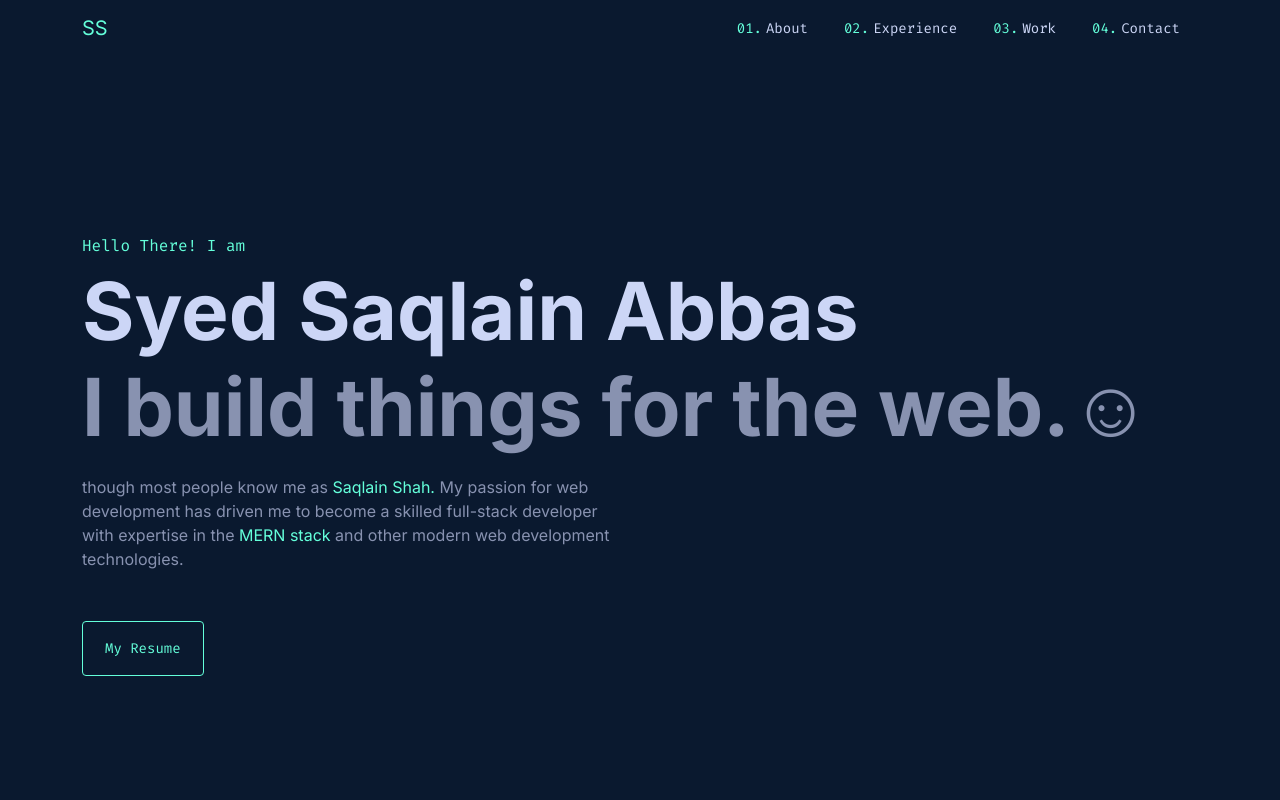
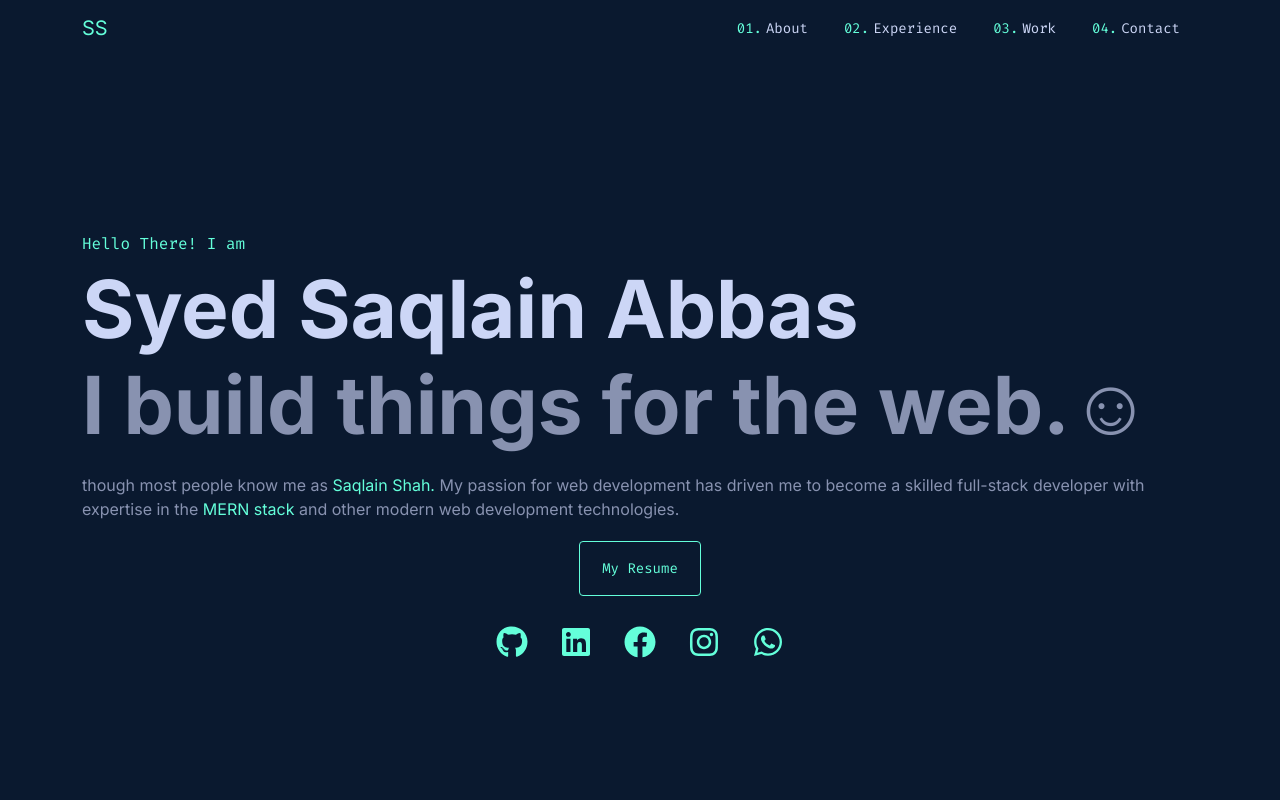
Before and after one commit to cyedzada-1/porfolio, a React (Create React App) app: page / in a window 1280 px wide. Shown: the top 800 px of the page. Built offline with nearby package versions, Linux system fonts and the light colour scheme.

Commit message:
add social media platform

```diff
--- a/public/index.html
+++ b/public/index.html
@@ -3,13 +3,13 @@
   <head>
     <meta charset="utf-8" />
     <meta name="viewport" content="width=device-width, initial-scale=1" />
-    <meta
-      name="description"
-      content="Portfolio"
+    <meta name="description" content="Portfolio" />
+    <link rel="preconnect" href="https://fonts.googleapis.com" />
+    <link rel="preconnect" href="https://fonts.gstatic.com" crossorigin />
+    <link
+      href="https://fonts.googleapis.com/css2?family=Poppins:wght@400;500;700&display=swap"
+      rel="stylesheet"
     />
-    <link rel="preconnect" href="https://fonts.googleapis.com">
-    <link rel="preconnect" href="https://fonts.gstatic.com" crossorigin>
-    <link href="https://fonts.googleapis.com/css2?family=Poppins:wght@400;500;700&display=swap" rel="stylesheet">
     <title>Saqlain Shah</title>
   </head>
   <body>
--- a/src/components/Banner.js
+++ b/src/components/Banner.js
@@ -1,6 +1,6 @@
 import React from "react";
 import { Container } from "react-bootstrap";
-
+import SocialMedia from "./SocialMedia";
 import "../styles/Banner.css";
 
 export default function Banner() {
@@ -31,6 +31,7 @@ export default function Banner() {
             >
               My Resume
             </a>
+            <SocialMedia />
           </div>
         </div>
       </Container>
--- /dev/null
+++ b/src/components/SocialMedia.js
@@ -0,0 +1,51 @@
+import React from "react";
+import {
+  FaGithub,
+  FaLinkedin,
+  FaFacebook,
+  FaInstagram,
+  FaWhatsapp,
+} from "react-icons/fa";
+import "../styles/SocialMedia.css";
+
+export default function SocialMedia() {
+  return (
+    <div className="social-media-container">
+      <a
+        href="https://github.com/saqlain-shah"
+        target="_blank"
+        rel="noopener noreferrer"
+      >
+        <FaGithub className="social-media-icon" />
+      </a>
+      <a
+        href="https://www.linkedin.com/in/saqlain-shah/"
+        target="_blank"
+        rel="noopener noreferrer"
+      >
+        <FaLinkedin className="social-media-icon" />
+      </a>
+      <a
+        href="https://www.facebook.com/cyedzada1/"
+        target="_blank"
+        rel="noopener noreferrer"
+      >
+        <FaFacebook className="social-media-icon" />
+      </a>
+      <a
+        href="https://www.instagram.com/shah_baltee/"
+        target="_blank"
+        rel="noopener noreferrer"
+      >
+        <FaInstagram className="social-media-icon" />
+      </a>
+      <a
+        href="https://wa.me/+923475484803"
+        target="_blank"
+        rel="noopener noreferrer"
+      >
+        <FaWhatsapp className="social-media-icon" />
+      </a>
+    </div>
+  );
+}
--- a/src/styles/Banner.css
+++ b/src/styles/Banner.css
@@ -2,6 +2,12 @@
   min-height: 100vh;
   display: flex;
   align-items: center;
+}
+
+.banner-text {
+  display: flex;
+  flex-direction: column;
+  justify-content: center;
 }
 
 .banner-text .banner-subtitle {
@@ -18,9 +24,21 @@
 
 .banner-text p {
   margin: 20px 0px 0px;
-  max-width: 540px;
+  max-width: auto;
 }
 
 .banner-text a {
-  margin-top: 50px;
+  margin-top: 20px;
 }
+
+.greenBtn {
+  display: left;
+  margin: 10px auto;
+  text-align: left;
+}
+
+.social-media {
+  margin-top: 20px;
+  display: flex;
+  justify-content: flex-end;
+}
--- /dev/null
+++ b/src/styles/SocialMedia.css
@@ -0,0 +1,30 @@
+.social-media-container {
+  display: flex;
+  justify-content: center;
+  margin-bottom: 20px;
+}
+
+.social-media-icon {
+  font-size: 2rem;
+  margin: 0 1rem;
+}
+
+.linkedin {
+  color: #0e76a8;
+}
+
+.github {
+  color: #333;
+}
+
+.whatsapp {
+  color: #25d366;
+}
+
+.facebook {
+  color: #1877f2;
+}
+
+.instagram {
+  color: #c13584;
+}
```
